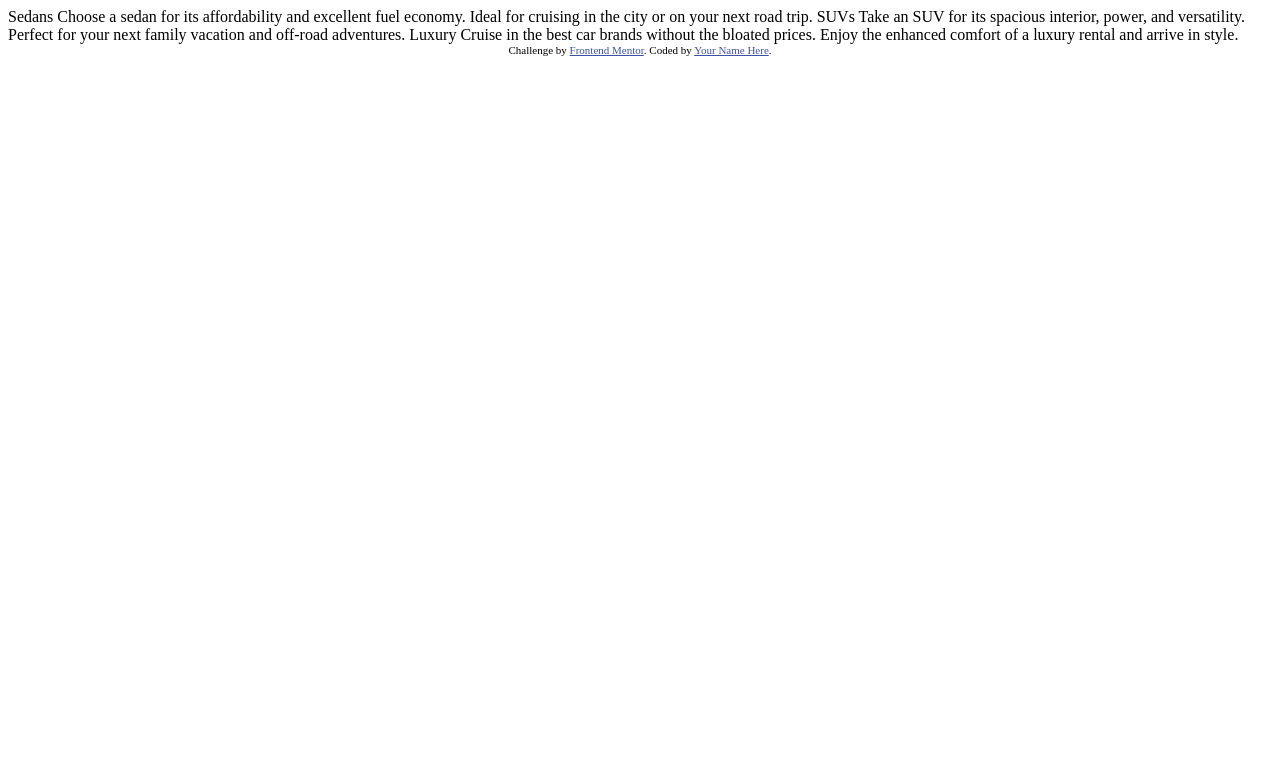
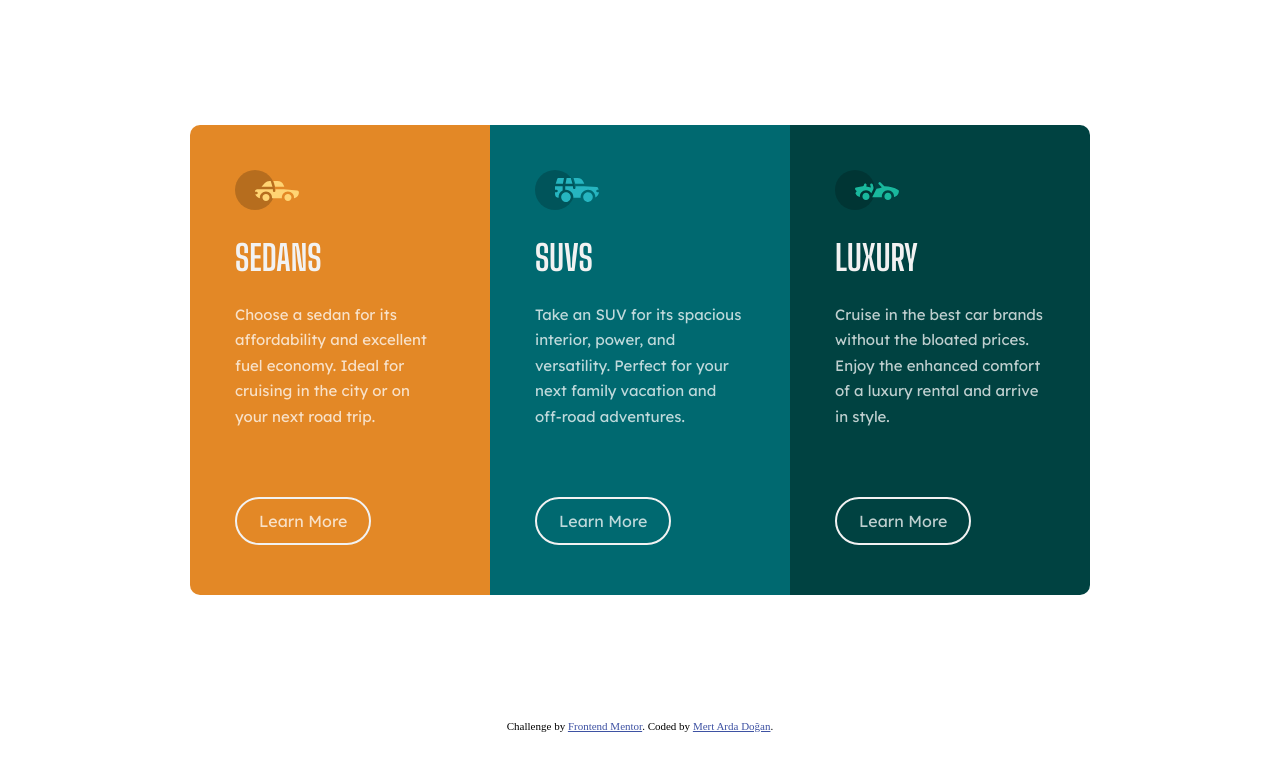
Before and after one commit to MertArdaDogan/3-column-preview-card-component, a plain HTML site: page index.html in a window 1280 px wide. Drawn offline with Linux system fonts and the light colour scheme.

Commit message:
finish project

```diff
--- a/index.html
+++ b/index.html
@@ -2,31 +2,53 @@
 <html lang="en">
 <head>
   <meta charset="UTF-8">
-  <meta name="viewport" content="width=device-width, initial-scale=1.0"> <!-- displays site properly based on user's device -->
+  <meta name="viewport" content="width=device-width, initial-scale=1.0">
   <link rel="icon" type="image/png" sizes="32x32" href="./images/favicon-32x32.png">
   <title>Frontend Mentor | 3-column preview card component</title>
+  <link rel="stylesheet" href="./style.css">
+  <link rel="preconnect" href="https://fonts.googleapis.com">
+  <link rel="preconnect" href="https://fonts.gstatic.com" crossorigin>
+  <link href="https://fonts.googleapis.com/css2?family=Big+Shoulders+Display:wght@700&family=Lexend+Deca&display=swap" rel="stylesheet">
   <style>
     .attribution { font-size: 11px; text-align: center; }
     .attribution a { color: hsl(228, 45%, 44%); }
   </style>
 </head>
 <body>
-
-  Sedans
-  Choose a sedan for its affordability and excellent fuel economy. Ideal for cruising in the city
-  or on your next road trip.
-
-  SUVs
-  Take an SUV for its spacious interior, power, and versatility. Perfect for your next family vacation
-  and off-road adventures.
-
-  Luxury
-  Cruise in the best car brands without the bloated prices. Enjoy the enhanced comfort of a luxury
-  rental and arrive in style.
-
+  <div class="container">
+    <div class="card orange">
+      <div class="card-body">
+        <div class="car-img"><img src="./images/icon-sedans.svg" alt=""></div>
+        <h1 class="card-header uppercase">Sedans</h1>
+        <div class="card-text">Choose a sedan for its affordability and excellent fuel economy. Ideal for cruising in the city
+          or on your next road trip.</div>
+        <a href="" class="card-button">Learn More</a>
+      </div>
+    </div>
+    <div class="card cyan">
+      <div class="card-body">
+        <div class="car-img"><img src="./images/icon-suvs.svg" alt=""></div>
+        <h1 class="card-header uppercase">SUVs</h1>
+        <div class="card-text">Take an SUV for its spacious interior, power, and versatility. Perfect for your next family vacation
+          and off-road adventures.
+        </div>
+        <a href="" class="card-button">Learn More</a>
+      </div>
+    </div>
+    <div class="card dark">
+      <div class="card-body">
+        <div class="car-img"><img src="./images/icon-luxury.svg" alt=""></div>
+        <h1 class="card-header uppercase">Luxury</h1>
+        <div class="card-text">Cruise in the best car brands without the bloated prices. Enjoy the enhanced comfort of a luxury
+          rental and arrive in style.
+        </div>
+        <a href="" class="card-button">Learn More</a>
+      </div>
+    </div>
+  </div>
   <div class="attribution">
     Challenge by <a href="https://www.frontendmentor.io?ref=challenge" target="_blank">Frontend Mentor</a>.
-    Coded by <a href="#">Your Name Here</a>.
+    Coded by <a href="https://github.com/MertArdaDogan">Mert Arda Doğan</a>.
   </div>
 </body>
 </html>
--- a/style.css
+++ b/style.css
@@ -0,0 +1,96 @@
+:root{
+    --orange    :hsl(31, 77%, 52%);
+    --cyan      :hsl(184, 100%, 22%);
+    --dark-cyan :hsl(179, 100%, 13%);
+    --p         :hsla(0, 0%, 100%, 0.75);
+    --gray      :hsl(0, 0%, 95%);
+    --deca      :'Lexend Deca', sans-serif;
+    --big       :'Big Shoulders Display', cursive;
+}
+@import url('https://fonts.googleapis.com/css2?family=Big+Shoulders+Display:wght@700&family=Lexend+Deca&display=swap');
+html , body{
+    height: 100%;
+}
+body{
+    max-width: 1440px;
+    max-height: 1000px;
+    margin: 0;
+    padding: 0;
+    box-sizing: border-box;
+}
+.container{
+    display: flex;
+    height: 90%;
+    justify-content: center;
+    align-items: center;
+    flex-wrap: wrap;
+}
+.uppercase{
+    text-transform: uppercase;
+}
+.card{
+    position: relative;
+    width: 300px;
+    height: 470px;;
+}
+.orange{
+    background-color: var(--orange);
+    border-radius: 10px 0 0 10px;
+}
+.cyan{
+    background-color: var(--cyan);
+}
+.dark{
+    background-color: var(--dark-cyan);
+    border-radius: 0 10px 10px 0;
+}
+.card-body{
+    padding: 45px 45px 45px 45px;
+}
+.card-header{
+    font-size: 35px;
+    font-family: var(--big);
+    color: var(--gray);
+}
+.card-text{
+    line-height: 1.7;
+    font-size: 15px;
+    width: 210px;
+    font-family: var(--deca);
+    color: var(--p);
+}
+.card-button{
+    color: var(--p);
+    font-family: var(--deca);
+    text-decoration: none;
+    border: 2px solid var(--gray);
+    padding: 12px 22px 12px 22px;
+    border-radius: 100px;
+    position: absolute;
+    bottom: 50px;
+}
+@media all and (max-width: 899px){
+    .container{
+        padding-top: 100px;
+    }
+    .orange{
+        border-radius: 10px 0 0 10px;
+    }
+    .cyan{
+        border-radius: 0 10px 10px 0;
+    }
+    .dark{
+        border-radius: 0 0 10px 10px;
+    }
+}
+@media all and (max-width: 599px){
+    .orange{
+        border-radius: 10px 10px 0 0;
+    }
+    .cyan{
+        border-radius: initial;
+    }
+    .dark{
+        border-radius: 0 0 10px 10px;
+    }
+}
```
